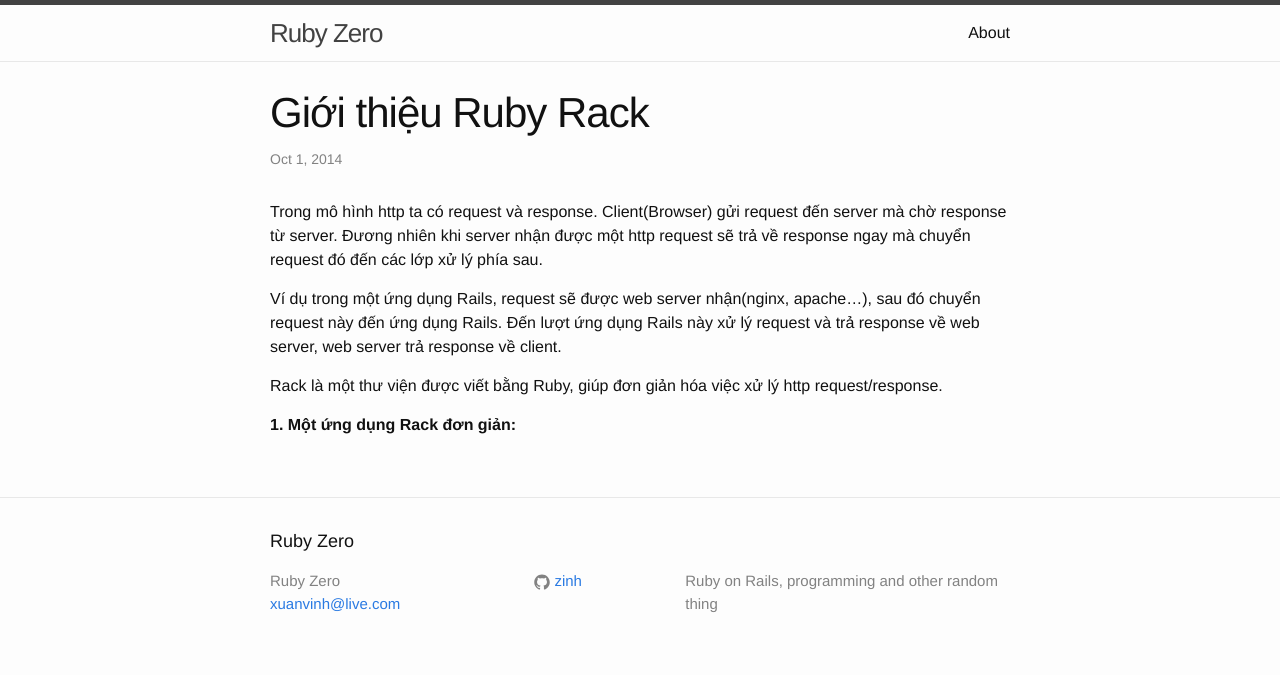
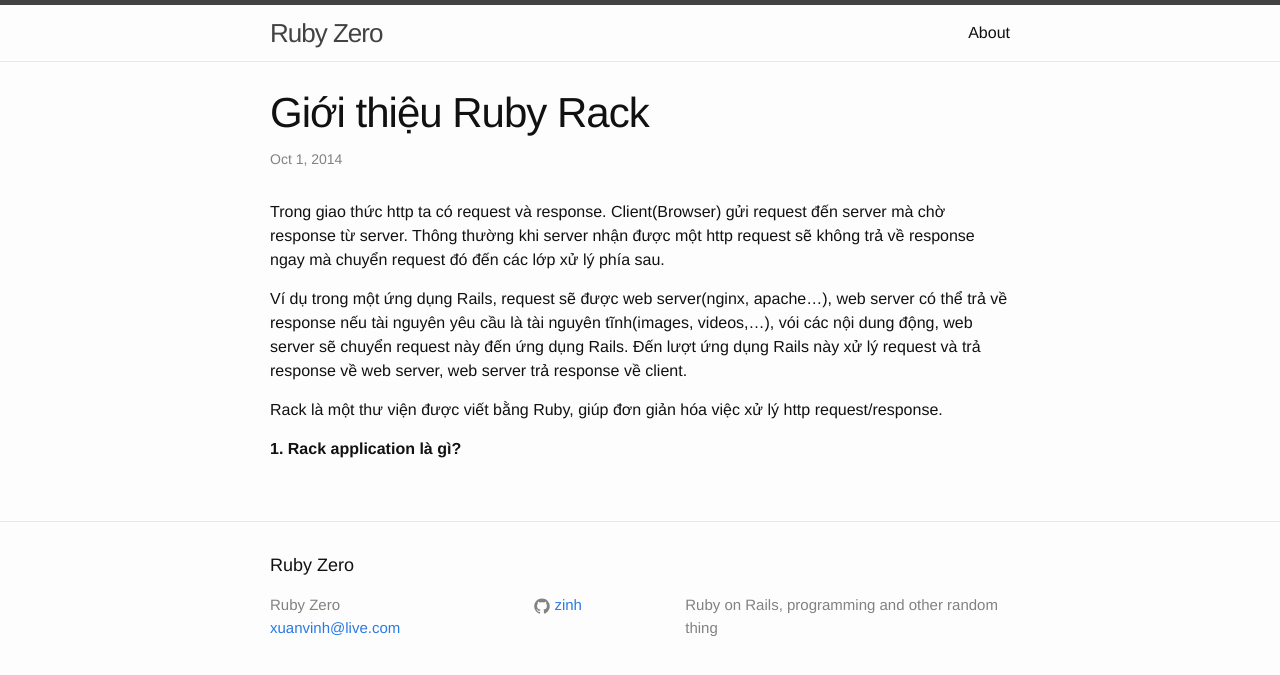
Before and after one commit to zinh/zinh.github.io, a Jekyll site: the page built from _posts/2014-10-02-gioi-thieu-ruby-rack.markdown, in a window 1280 px wide. Shown: the top 675 px of the page. Built offline with Jekyll 4.4.1, drawn with Linux system fonts in a browser that asks for light colours.

Commit message:
update rack

```diff
--- a/_posts/2014-10-02-gioi-thieu-ruby-rack.markdown
+++ b/_posts/2014-10-02-gioi-thieu-ruby-rack.markdown
@@ -6,13 +6,14 @@ summary: Giới thiệu Ruby Rack.
 categories: ruby
 ---
 
-Trong mô hình http ta có request và response. Client(Browser) gửi request đến server mà chờ response từ server.
-Đương nhiên khi server nhận được một http request sẽ trả về response ngay mà chuyển request đó đến các lớp xử lý
+Trong giao thức http ta có request và response. Client(Browser) gửi request đến server mà chờ response từ server.
+Thông thường khi server nhận được một http request sẽ không trả về response ngay mà chuyển request đó đến các lớp xử lý
 phía sau.
 
-Ví dụ trong một ứng dụng Rails, request sẽ được web server nhận(nginx, apache...), sau đó chuyển request này đến ứng dụng
-Rails. Đến lượt ứng dụng Rails này xử lý request và trả response về web server, web server trả response về client.
+Ví dụ trong một ứng dụng Rails, request sẽ được web server(nginx, apache...), web server có thể trả về response nếu tài
+nguyên yêu cầu là tài nguyên tĩnh(images, videos,...), vói các nội dung động, web server sẽ chuyển request này đến ứng dụng Rails.
+Đến lượt ứng dụng Rails này xử lý request và trả response về web server, web server trả response về client.
 
 Rack là một thư viện được viết bằng Ruby, giúp đơn giản hóa việc xử lý http request/response.
 
-__1. Một ứng dụng Rack đơn giản:__
+__1. Rack application là gì?__
```
